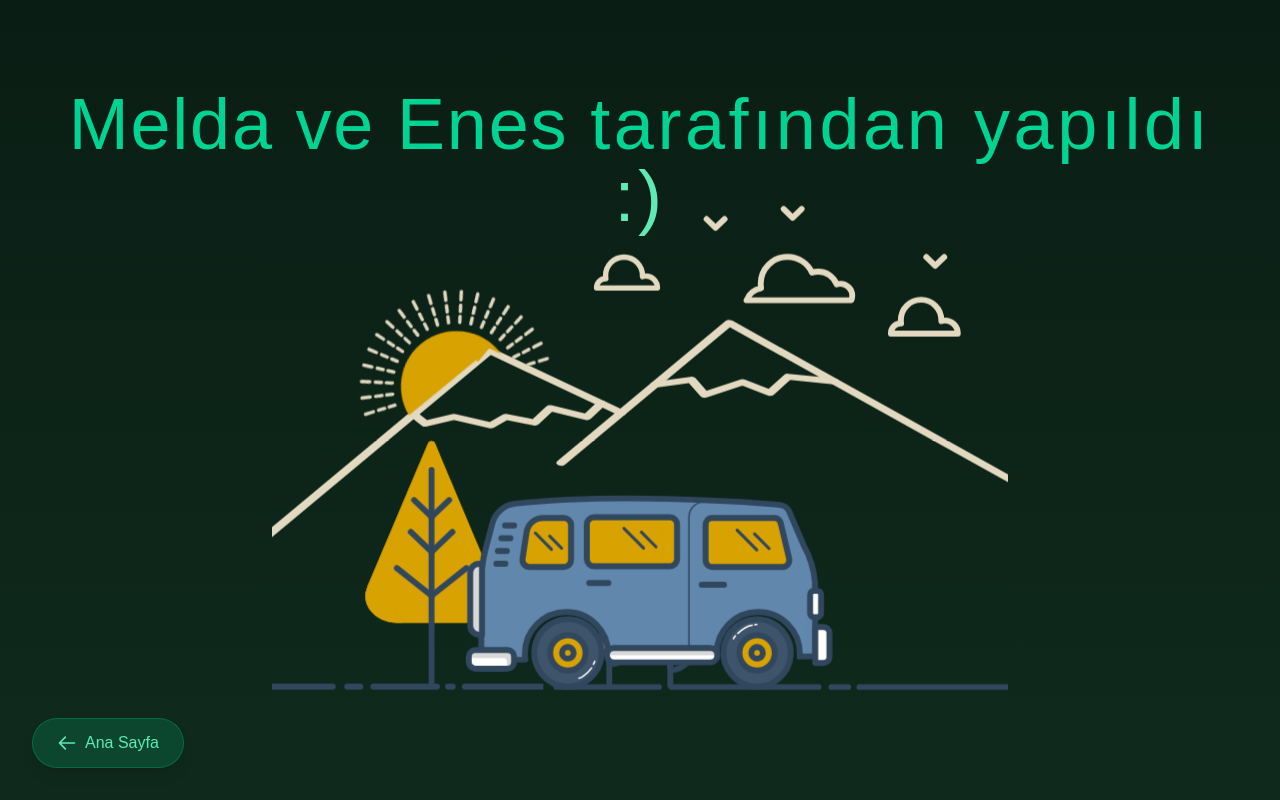
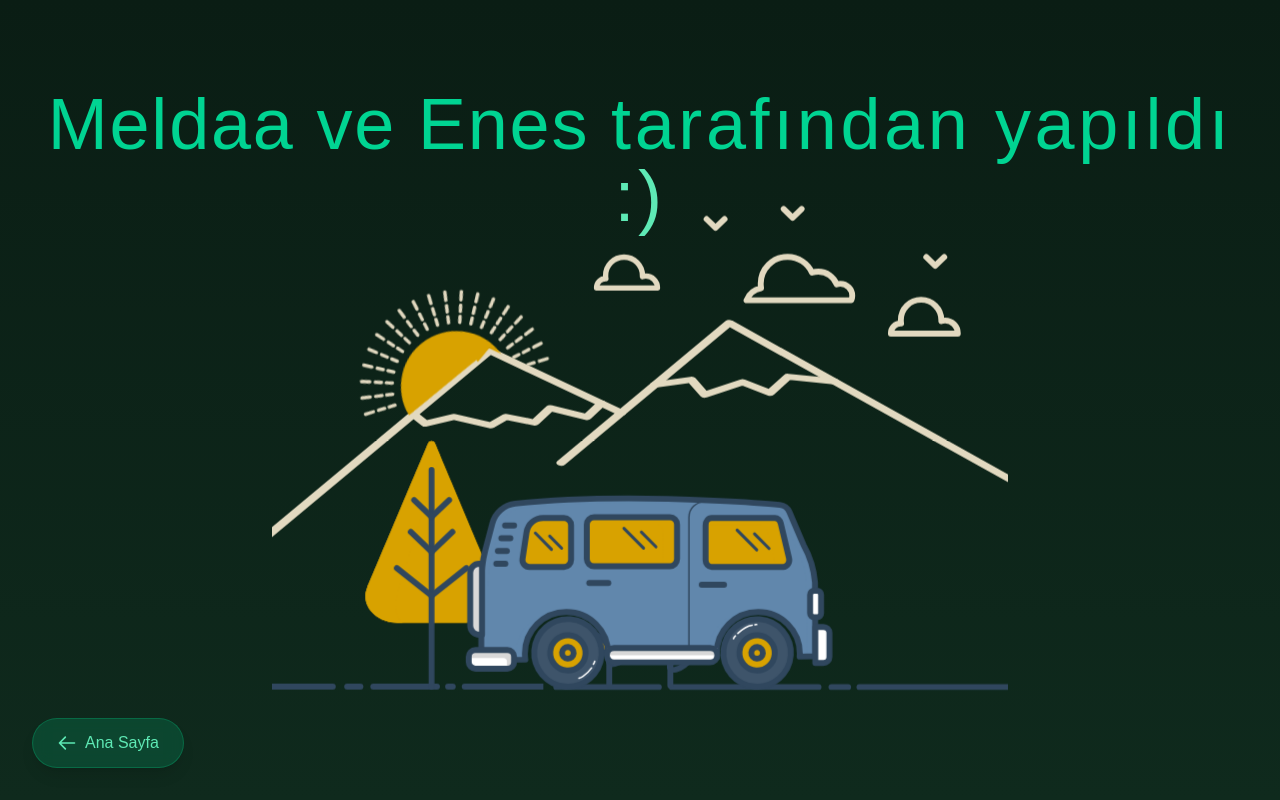
Before and after one commit to meldateksari/GuessTheBeat, a Next.js app: page /keep-shining in a window 1280 px wide. Built offline with nearby package versions, Linux system fonts and the light colour scheme.

Commit message:
SecretPage component

```diff
--- a/src/app/keep-shining/page.tsx
+++ b/src/app/keep-shining/page.tsx
@@ -103,7 +103,7 @@ export default function SecretPage() {
               }}
               className="font-medium"
             >
-              Melda
+              Meldaa
             </motion.span>{" "}
             <motion.span
               initial={{ opacity: 0 }}
```
